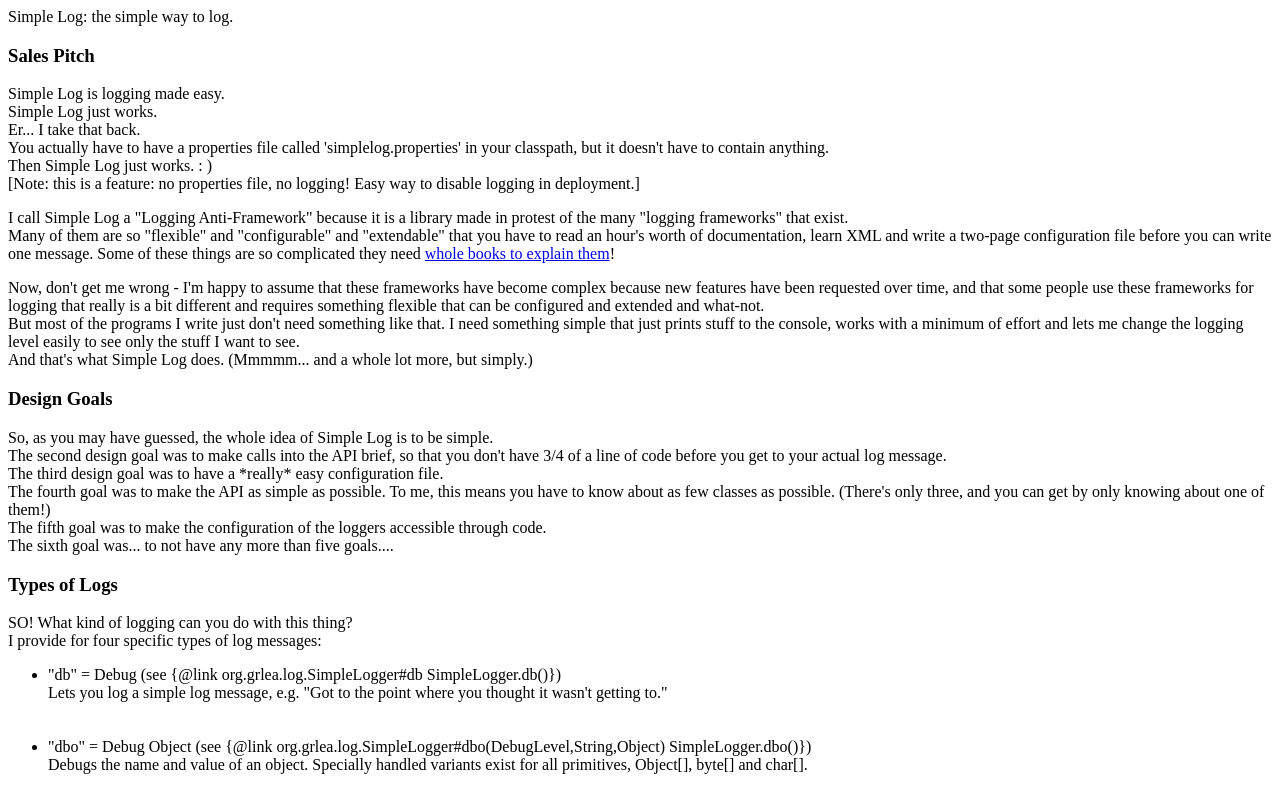
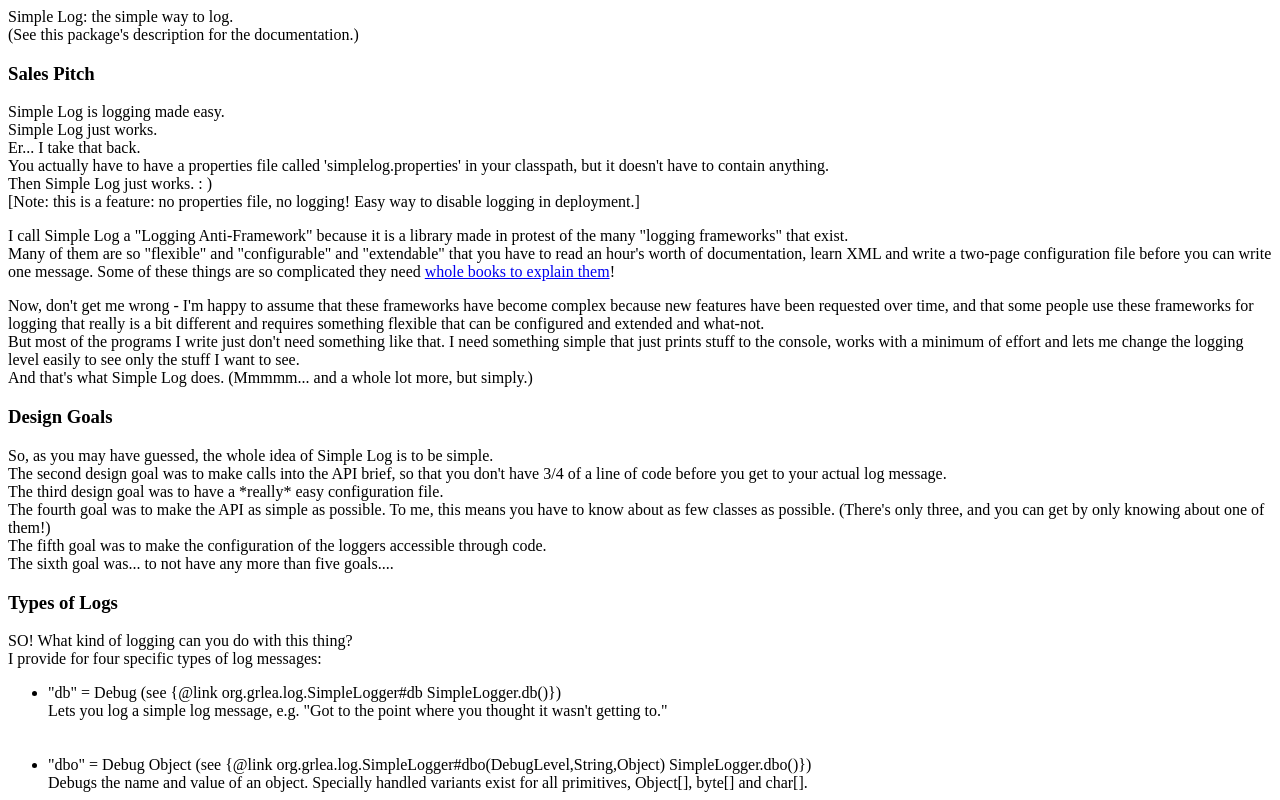
Before and after one commit to GrahamLea/simple-log, a plain HTML site: page src/org/grlea/log/package.html in a window 1280 px wide. Shown: the top 800 px of the page. Drawn offline with Linux system fonts and the light colour scheme.

Commit message:
Added note for users to look for the documenttion.

```diff
--- a/src/org/grlea/log/package.html
+++ b/src/org/grlea/log/package.html
@@ -1,6 +1,7 @@
 <html>
 <body>
-<p>Simple Log: the simple way to log.</p>
+<p>Simple Log: the simple way to log.<br/>
+   (See this package's description for the documentation.)</p>
 
 <h3>Sales Pitch</h3>
 <p>
```
